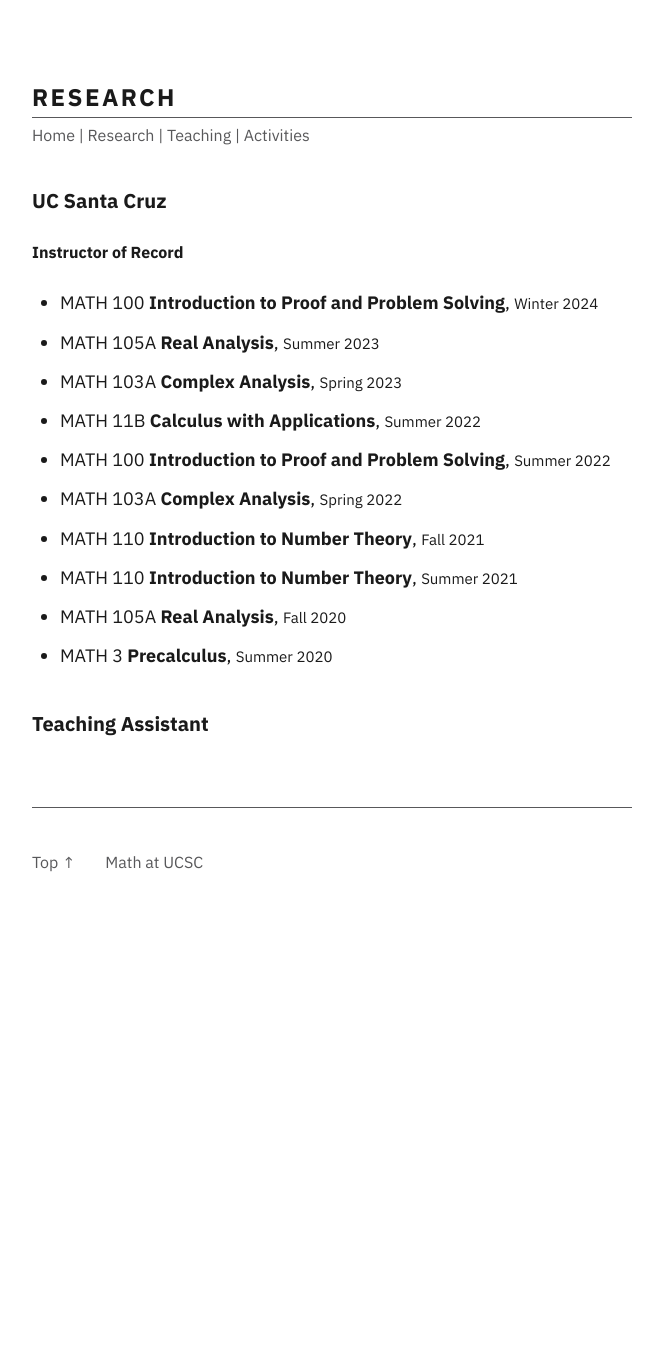
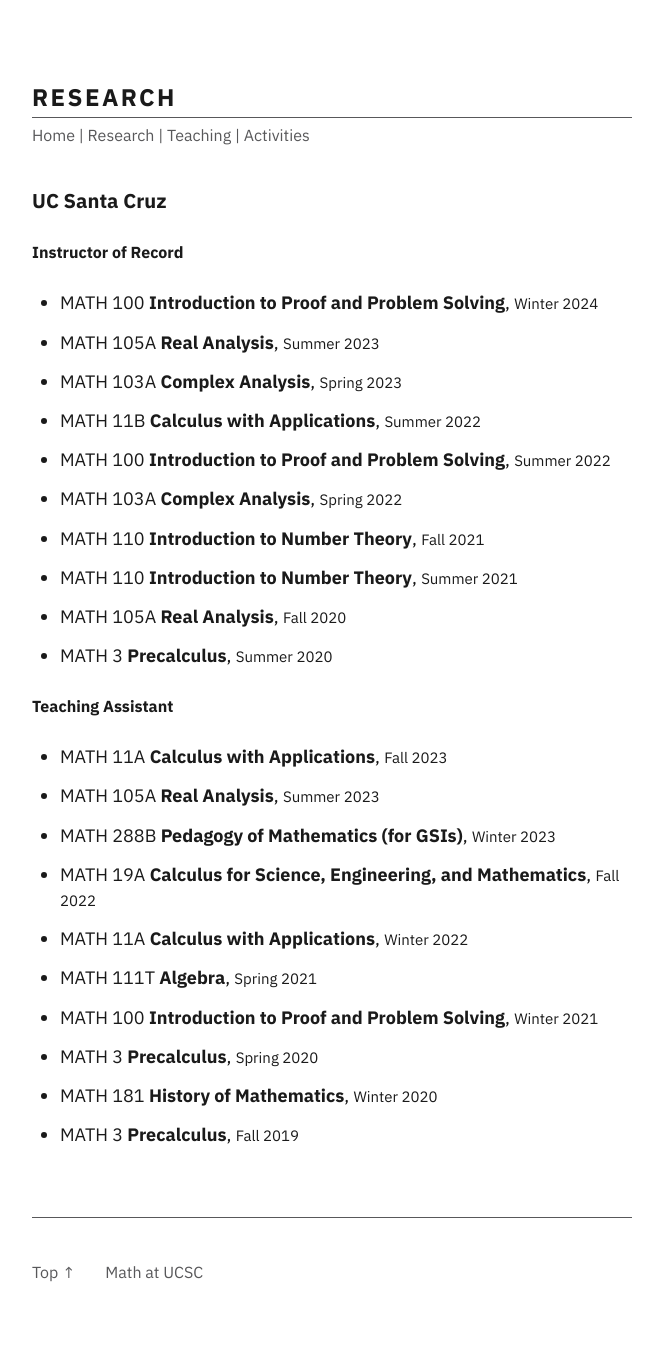
Before and after one commit to junkquill/junkquill.github.io, a Jekyll site: the page built from _pages/teaching.md, in a window 1280 px wide. Shown: the whole page, without its empty margins (308-971 px from the left). Built offline with Jekyll 4.4.1, drawn with Linux system fonts in a browser that asks for light colours; before the commit the page ends 956 px from its top, so only the background shows below that.

Commit message:
teaching-update

```diff
--- a/_pages/teaching.md
+++ b/_pages/teaching.md
@@ -36,22 +36,29 @@ permalink: /teaching
 
 </ul>
 
-<!-- * MATH 100 **Introduction to Proof and Problem Solving**<br>
-<small>Summer 2022, Winter 2024 </small>
+#### Teaching Assistant
 
-* MATH 105A **Real Analysis**<br>
-<small>Summer 2023, Fall 2020 </small>
+<ul style="line-height:180%">
 
-* MATH 103A **Complex Analysis**<br>
-<small>Spring 2023, Spring 2022</small>
+<li> MATH 11A <b>Calculus with Applications</b>, <small>Fall 2023</small></li>
 
-* MATH 11B **Calculus with Applications**<br>
-<small>Summer 2022</small>
+<li> MATH 105A <b>Real Analysis</b>, <small>Summer 2023</small></li>
 
-* MATH 110 **Introduction to Number Theory**<br>
-<small>Fall 2021, Summer 2021</small>
+<li> MATH 288B <b>Pedagogy of Mathematics (for GSIs)</b>, <small>Winter 2023</small></li>
 
-* MATH 3 **Precalculus**<br>
-<small>Summer 2020</small> -->
+<li> MATH 19A <b>Calculus for Science, Engineering, and Mathematics</b>, <small>Fall 2022</small></li>
+<!-- MATH 19A Calculus for Sci., Eng., and Math., Fall 2022 -->
 
-### Teaching Assistant
+<li> MATH 11A <b>Calculus with Applications</b>, <small>Winter 2022</small></li>
+
+<li> MATH 111T <b>Algebra</b>, <small>Spring 2021</small></li>
+
+<li> MATH 100 <b>Introduction to Proof and Problem Solving</b>, <small>Winter 2021</small></li>
+
+<li> MATH 3 <b>Precalculus</b>, <small>Spring 2020</small></li>
+
+<li> MATH 181 <b>History of Mathematics</b>, <small>Winter 2020</small></li>
+
+<li> MATH 3 <b>Precalculus</b>, <small>Fall 2019</small></li>
+
+</ul>
```
Also changed, not shown: _pages/research.md (+2 -2 lines).
